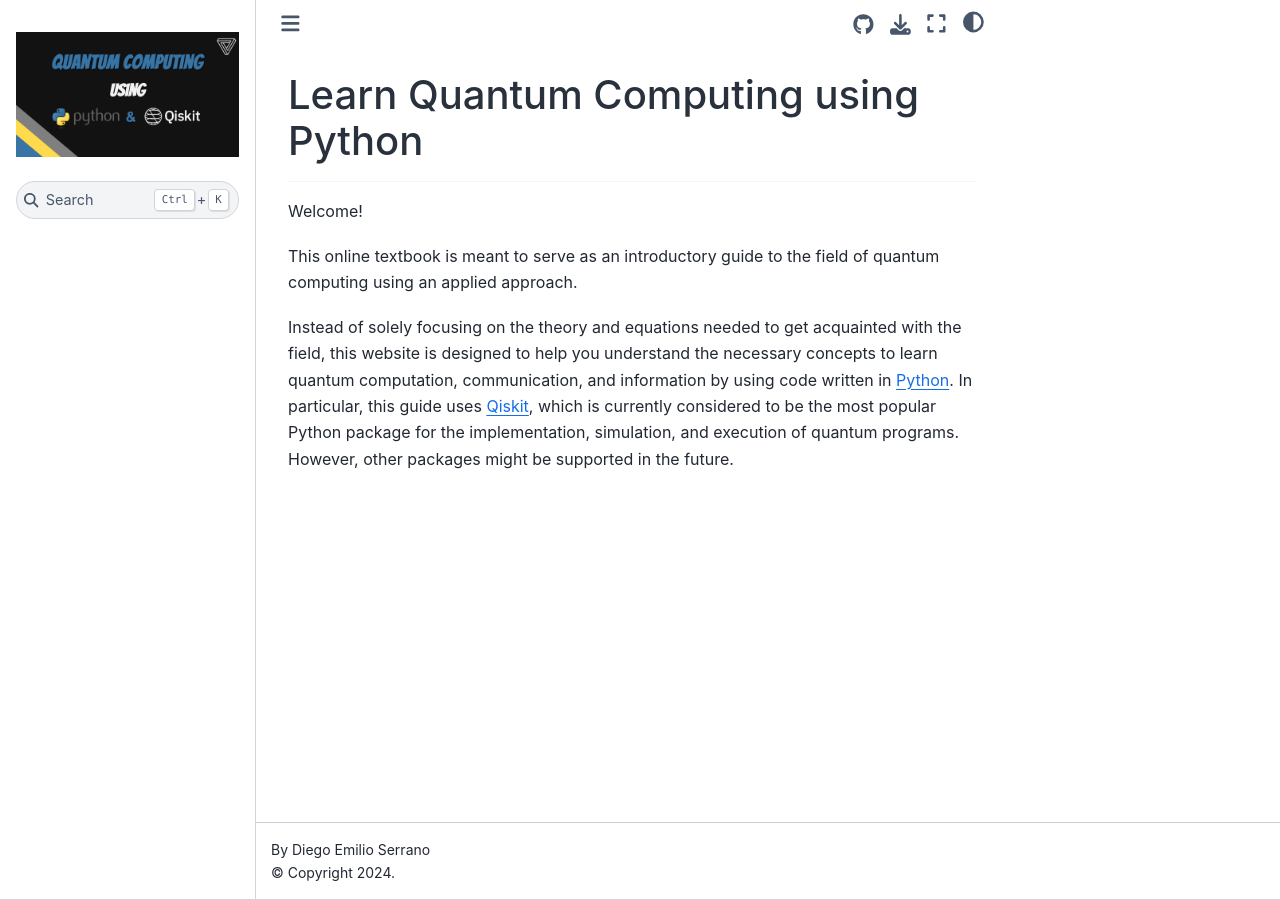
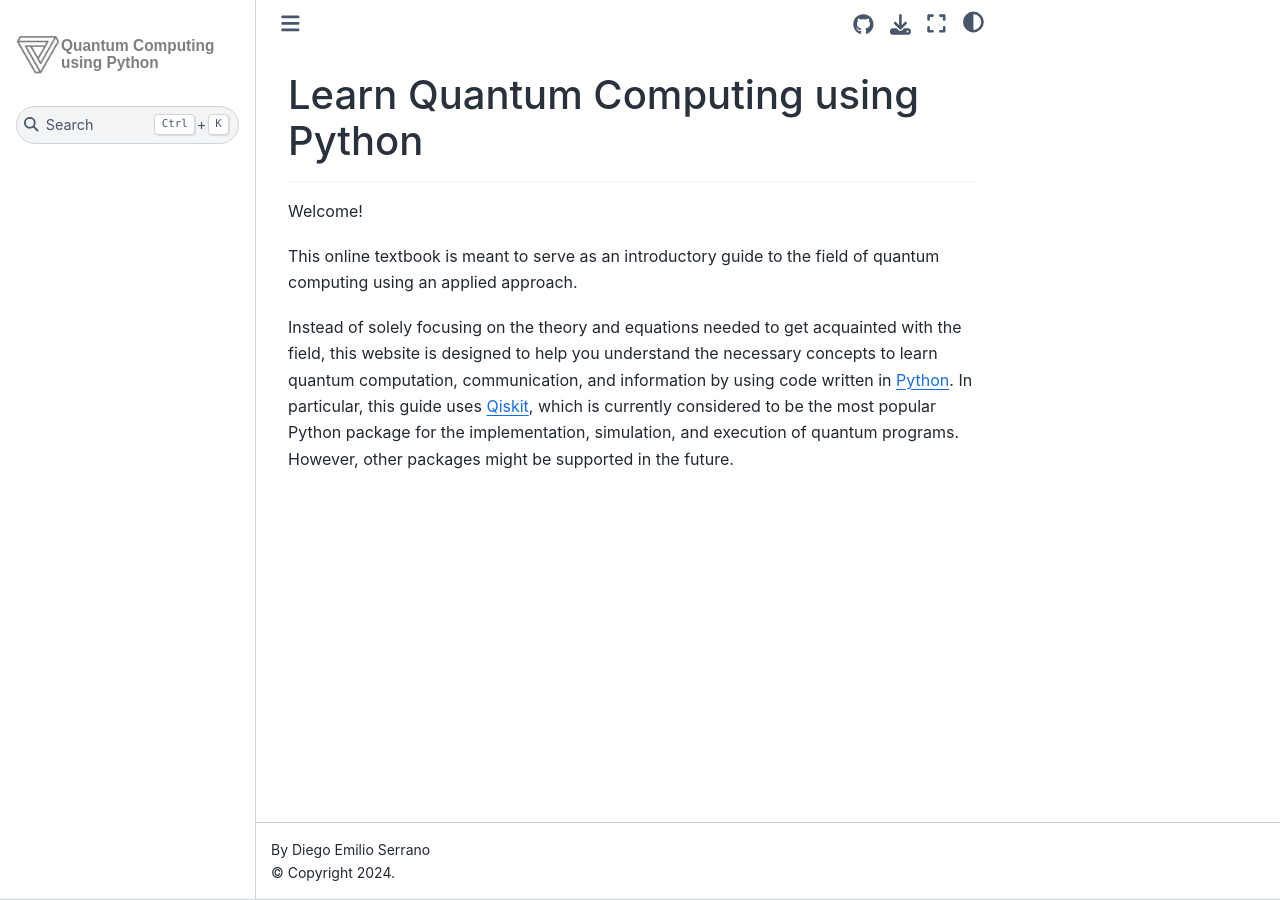
Before and after one commit to learn-quantum/lqc-textbook, a Jupyter Book: the page built from index.md, in a window 1280 px wide. Built offline with Jupyter Book 1.0.4 settings and Sphinx 7.4.7 and the Sphinx Book theme 1.1.4, drawn with Linux system fonts in a browser that asks for light colours; pages that are not in the unit, such as notebooks, are missing from menus.

Commit message:
update html-related items

```diff
--- a/_config.yml
+++ b/_config.yml
@@ -8,7 +8,7 @@
 title: Quantum Computing using Python # The title of the book. Will be placed in the left navbar.
 author: Diego Emilio Serrano # The author of the book
 copyright: "2024" # Copyright year to be placed in the footer
-logo: logo.png # A path to the book logo
+logo: logo.svg # A path to the book logo
 # Patterns to skip when building the book. Can be glob-style (e.g. "*skip.ipynb")
 exclude_patterns: [_build, Thumbs.db, .DS_Store, "**.ipynb_checkpoints"]
 # Auto-exclude files not in the toc
@@ -58,7 +58,7 @@
 # Add GitHub buttons to your book
 # See https://jupyterbook.org/customize/config.html#add-a-link-to-your-repository
 html:
-  favicon: "LQC.ico"
+  favicon: "nabla.ico"
   baseurl: https://learn-quantum.github.io/lqc-textbook # The base URL where your book will be hosted.
   use_repository_button: true
   use_issues_button: true
```
Also changed, not shown: LQC.ico (deleted), logo.png (deleted), logo.svg (added), nabla.ico (added), nabla.png (added).
